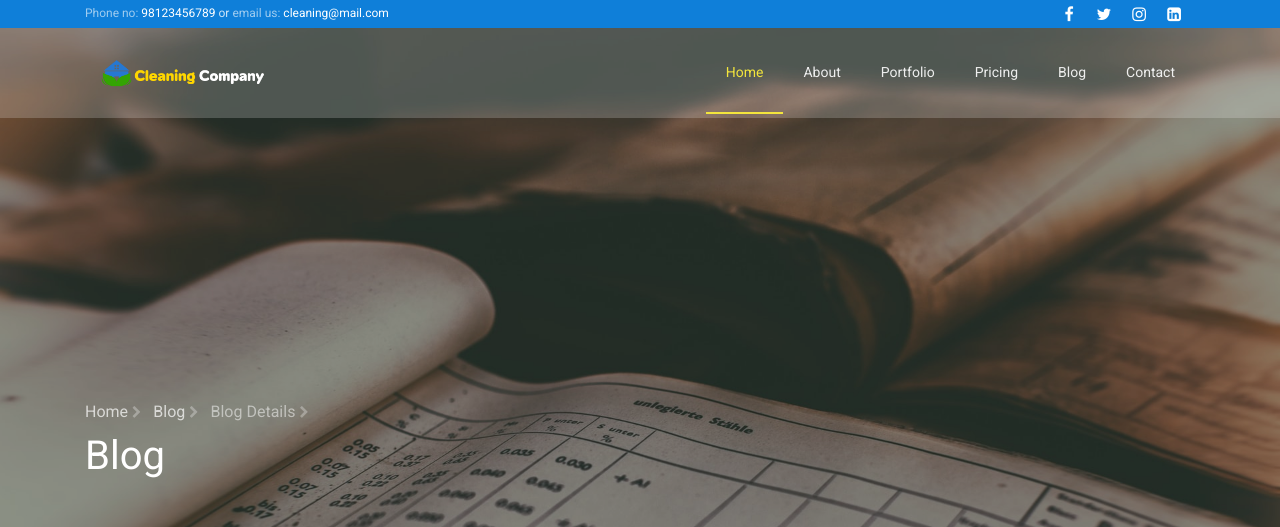
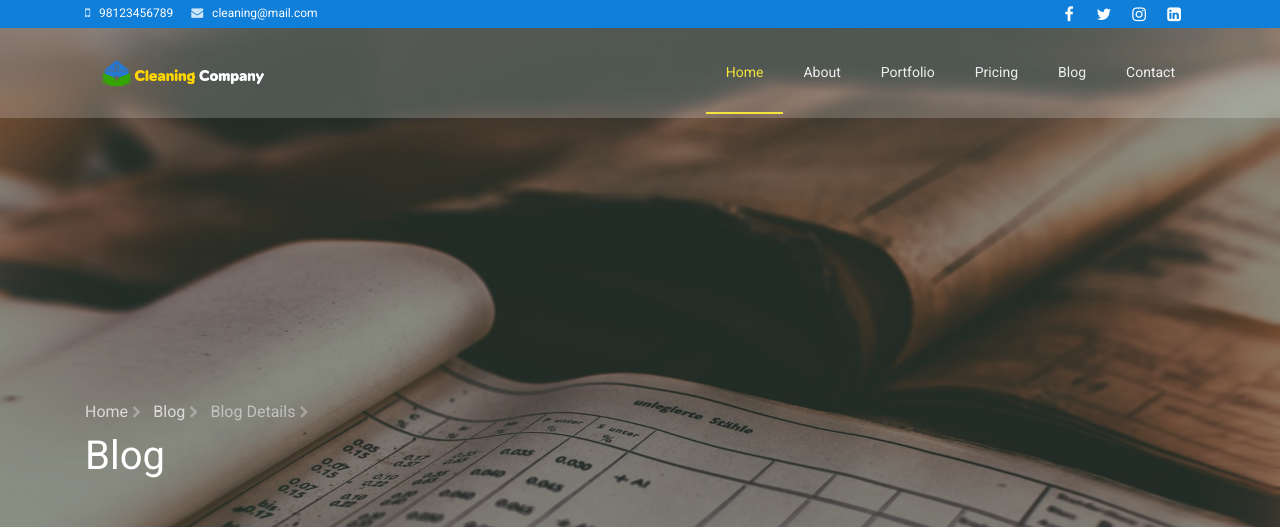
Before and after one commit to estieque/cleaning-web, a Django app: a page that uses cleaningApp/templates/base.html in a window 1280 px wide. Shown: the top 527 px of the page. Run offline with Django 4.2, Linux system fonts and the light colour scheme; data comes from the database, SQL or seed files in the repository; parts of the project's set-up code (start-up, migrations or seed data) failed here and were passed over; some libraries are stand-ins or nearby versions.

Commit message:
minor header changes

```diff
--- a/cleaningApp/templates/base.html
+++ b/cleaningApp/templates/base.html
@@ -27,7 +27,7 @@
     <div class="container">
         <div class="row justify-content-between">
                 <div class="col-12 col-md d-flex align-items-center">
-                    <p class="mb-0 phone"><span class="mailus">Phone no:</span> <a href="#">{{settings.phone}}</a> or <span class="mailus">email us:</span> <a href="#">{{settings.email}}</a></p>
+                    <p class="mb-0 phone"><span class="mailus"><i class="fa fa-mobile" aria-hidden="true"></i></span> &nbsp;&nbsp;<a href="#">{{settings.phone}}</a> &nbsp;&nbsp;&nbsp;&nbsp; <span class="mailus"><i class="fa fa-envelope" aria-hidden="true"></i></span> &nbsp;&nbsp;<a href="#">{{settings.email}}</a></p>
                 </div>
                 <div class="col-12 col-md d-flex justify-content-md-end">
                     <div class="social-media">
```
